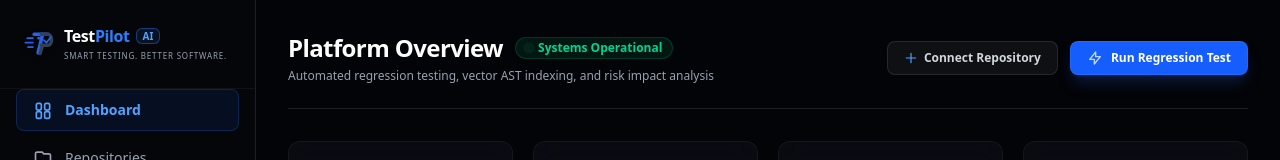
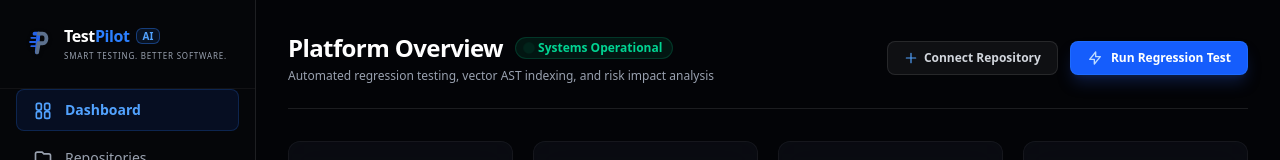
Before and after one commit to Shikhaar/TestPilot-AI, a Next.js app in the folder frontend/: page / in a window 1280 px wide. Shown: the top 160 px of the page. Built offline with nearby package versions, Linux system fonts and the light colour scheme; no server answers.

Commit message:
style(logo): update official TestPilot AI speed-TP logo design across the application

```diff
--- a/frontend/src/components/Logo.tsx
+++ b/frontend/src/components/Logo.tsx
@@ -26,38 +26,27 @@ export default function Logo({ variant = "full", size = "md", className = "" }:
           viewBox="0 0 100 100"
           fill="none"
           xmlns="http://www.w3.org/2000/svg"
-          className="w-full h-full drop-shadow-md"
+          className="w-full h-full drop-shadow-sm"
         >
-          {/* Left Speed Lines */}
-          <path d="M 10 38 H 28" stroke="#2563EB" strokeWidth="5" strokeLinecap="round" />
-          <path d="M 4 52 H 28" stroke="#2563EB" strokeWidth="5" strokeLinecap="round" />
-          <path d="M 12 66 H 28" stroke="#2563EB" strokeWidth="5" strokeLinecap="round" />
+          {/* 3 Left Speed Lines (Blue) */}
+          <path d="M 23 37 H 36" stroke="#2563EB" strokeWidth="6" strokeLinecap="round" />
+          <path d="M 19 50 H 36" stroke="#2563EB" strokeWidth="6" strokeLinecap="round" />
+          <path d="M 23 63 H 36" stroke="#2563EB" strokeWidth="6" strokeLinecap="round" />
 
-          {/* Blue 'T' Top Bar & Diagonal Stem */}
-          <path d="M 32 26 H 76" stroke="#2563EB" strokeWidth="11" strokeLinecap="round" />
-          <circle cx="46" cy="38" r="4.5" fill="#2563EB" />
-          <path d="M 58 26 L 44 84" stroke="#2563EB" strokeWidth="11" strokeLinecap="round" />
+          {/* Slanted Blue 'T' */}
+          <path d="M 33 24 H 47" stroke="#2563EB" strokeWidth="12" strokeLinecap="round" />
+          <path d="M 45 24 L 40 82" stroke="#2563EB" strokeWidth="12" strokeLinecap="round" />
 
-          {/* Dark Charcoal/Navy 'P' Loop & Leg */}
+          {/* Slate Grey 'P' Loop & Leg */}
           <path
-            d="M 54 26 H 74 C 90 26 90 60 74 60 H 54"
-            stroke="#334155"
-            strokeWidth="11"
+            d="M 46 24 H 58 C 74 24 74 54 58 54 H 46"
+            stroke="#5C708D"
+            strokeWidth="12"
             fill="none"
             strokeLinecap="round"
             strokeLinejoin="round"
           />
-          <path d="M 58 60 L 50 86" stroke="#334155" strokeWidth="11" strokeLinecap="round" />
-
-          {/* Checkmark inside 'P' loop */}
-          <path
-            d="M 62 44 L 70 52 L 83 36"
-            stroke="#2563EB"
-            strokeWidth="5.5"
-            strokeLinecap="round"
-            strokeLinejoin="round"
-            fill="none"
-          />
+          <path d="M 46 54 L 41 82" stroke="#5C708D" strokeWidth="12" strokeLinecap="round" />
         </svg>
       </div>
 
```
